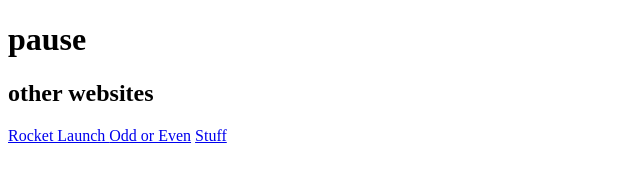
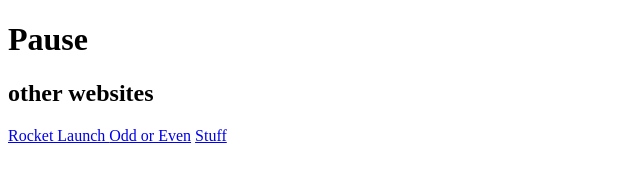
Before and after one commit to Joseph-Lem/WebDev, a plain HTML site: page docs/docs/index.html in a window 1280 px wide. Shown: the full height of the page, 0-640 px from the left. Drawn offline with Linux system fonts and the light colour scheme.

```diff
--- a/docs/docs/index.html
+++ b/docs/docs/index.html
@@ -7,7 +7,7 @@
     <title>Document</title>
 </head>
 <body>
-    <h1>pause</h1>
+    <h1>Pause</h1>
     <h2>other websites</h2>
     <a href = "FirstJS/index.html" > Rocket Launch </a>
     <a href = "FlexBox/index.html" > Odd or Even</a>
```
